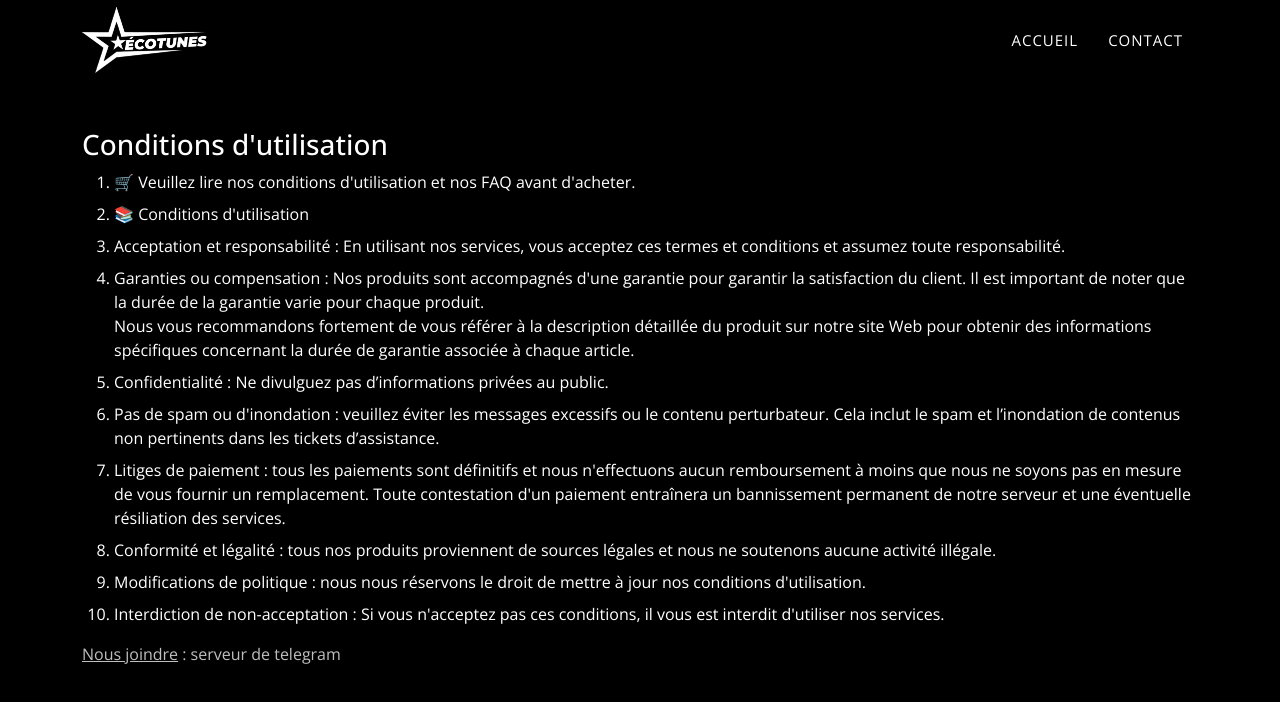
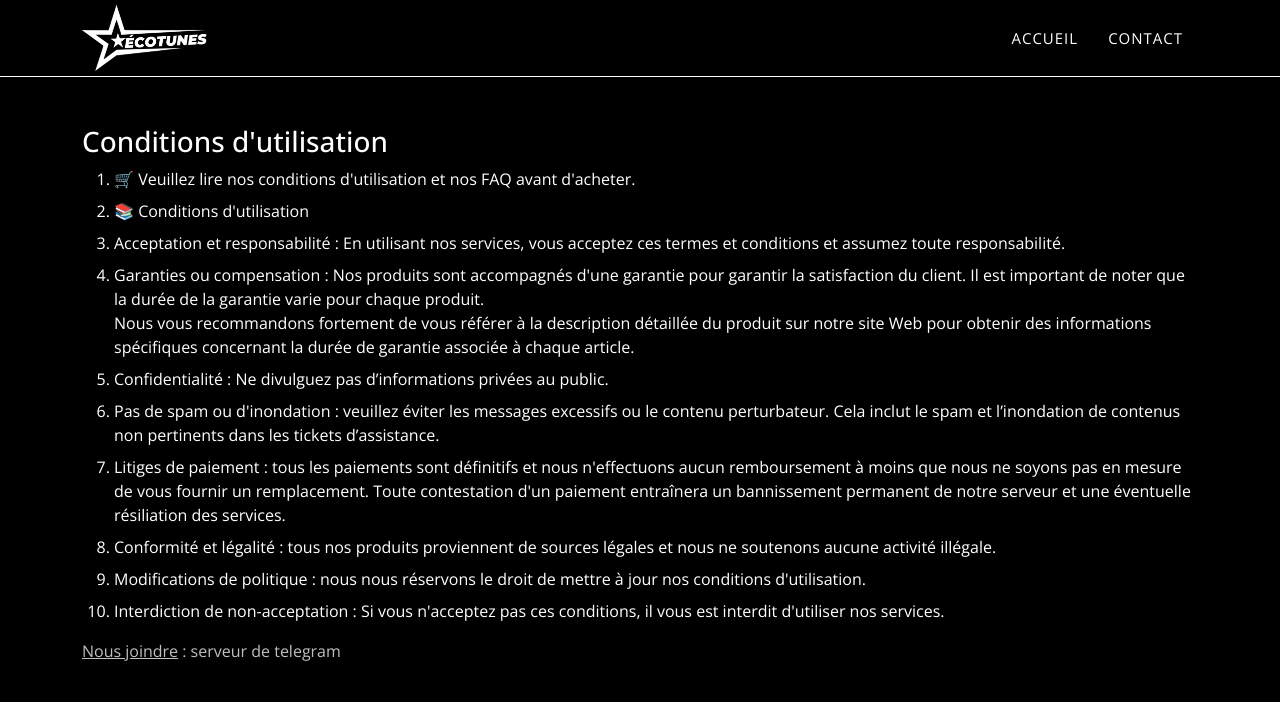
Before and after one commit to CJ-JC/findAll, a React (Create React App) app in the folder client/: page /politique in a window 1280 px wide. Shown: the top 702 px of the page. Built offline with nearby package versions, Linux system fonts and the light colour scheme.

Commit message:
refonte de la navbar

```diff
--- a/client/package.json
+++ b/client/package.json
@@ -26,6 +26,7 @@
     "react-router-dom": "^6.23.0",
     "react-scripts": "5.0.1",
     "react-select": "^5.8.0",
+    "react-spinners": "^0.14.1",
     "stripe": "^15.4.0",
     "web-vitals": "^2.1.4"
   },
--- a/client/src/App.css
+++ b/client/src/App.css
@@ -26,11 +26,6 @@ a {
     text-decoration: none !important;
 }
 
-.container {
-    /* padding-right: 70px !important;
-    padding-left: 70px !important; */
-}
-
 .description-wrapper p {
     white-space: pre-line;
 }
@@ -40,10 +35,9 @@ nav {
     background-color: transparent;
     transition: 0.5s ease;
     z-index: 100;
-    height: 80px;
 }
 
-.scrolled {
+.navbar {
     background-color: #000;
     border-bottom: 1px solid #fff;
 }
@@ -95,9 +89,6 @@ nav li a:hover {
     left: 0;
     width: 100%;
     height: 100%;
-    /* opacity: 0.8; */
-    /* background-color: #000000e6; */
-    /* background: linear-gradient(to top, #000000 0%, transparent 100%); */
 }
 
 .home-page img {
@@ -110,8 +101,6 @@ nav li a:hover {
 
 .home-page .hs-item {
     font-size: 20px;
-    /* bottom: 0;
-    position: absolute; */
 }
 
 .home-page .hs-item-title {
--- a/client/src/components/Navbar.js
+++ b/client/src/components/Navbar.js
@@ -3,21 +3,6 @@ import { NavLink, useNavigate } from "react-router-dom";
 
 const Navbar = ({ isLoggedIn, setIsLoggedIn, paragraphRef }) => {
     const navigate = useNavigate();
-
-    const [scrolled, setScrolled] = useState(false);
-
-    useEffect(() => {
-        const handleScroll = () => {
-            const isScrolled = window.scrollY > 50;
-            setScrolled(isScrolled);
-        };
-
-        window.addEventListener("scroll", handleScroll);
-
-        return () => {
-            window.removeEventListener("scroll", handleScroll);
-        };
-    }, []);
 
     const handleLogout = () => {
         localStorage.removeItem("token");
@@ -28,7 +13,7 @@ const Navbar = ({ isLoggedIn, setIsLoggedIn, paragraphRef }) => {
     };
 
     return (
-        <nav className={`navbar navbar-expand-lg p-0 ${scrolled ? "scrolled" : ""}`}>
+        <nav className="navbar navbar-expand-lg p-0">
             <div className="container">
                 <NavLink className="navbar-brand" to="/">
                     <img className="logo" src="../img/logo.png" alt="" />
```
Also changed, not shown: 1 other file (tests, documents, lock files or other folders).
